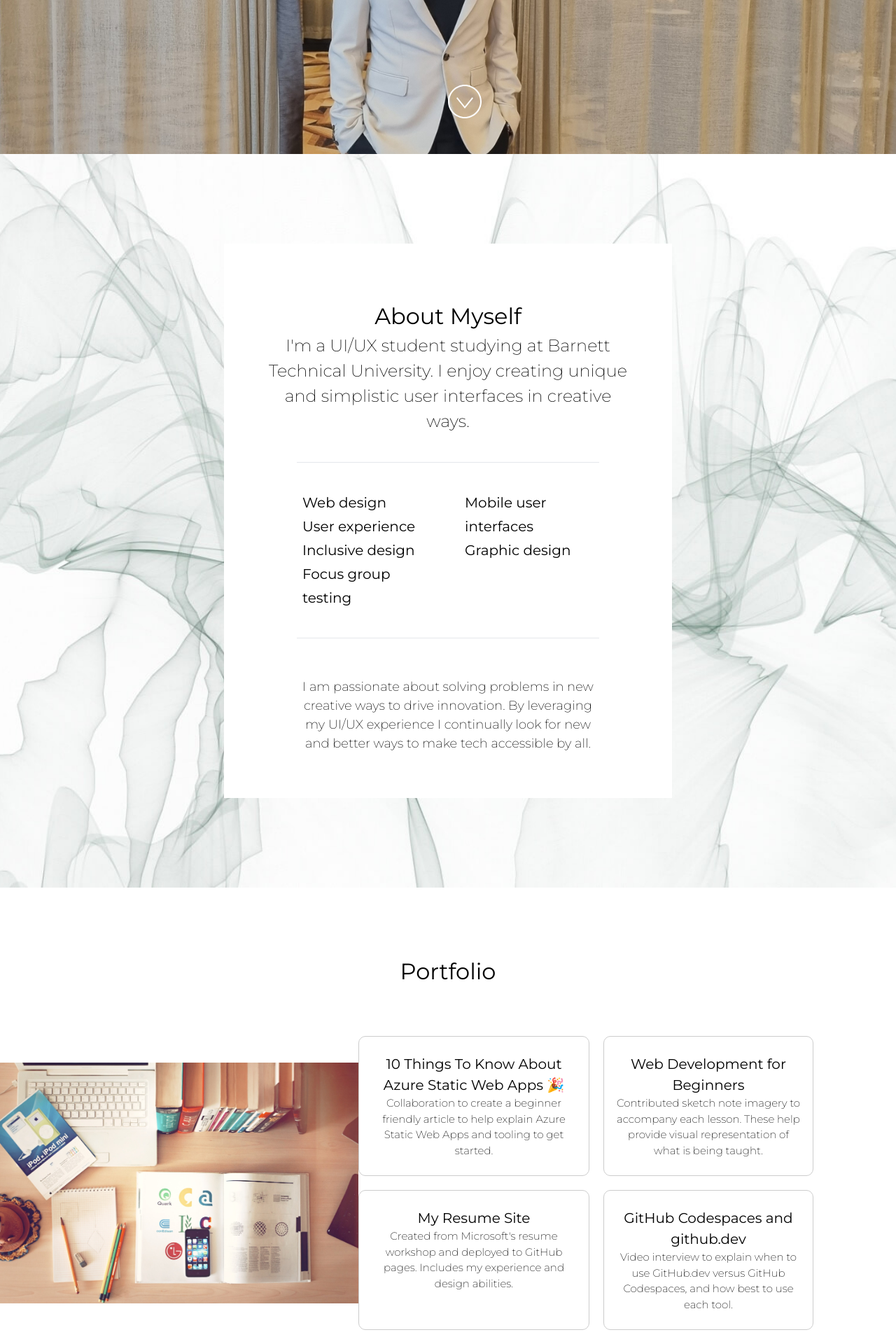
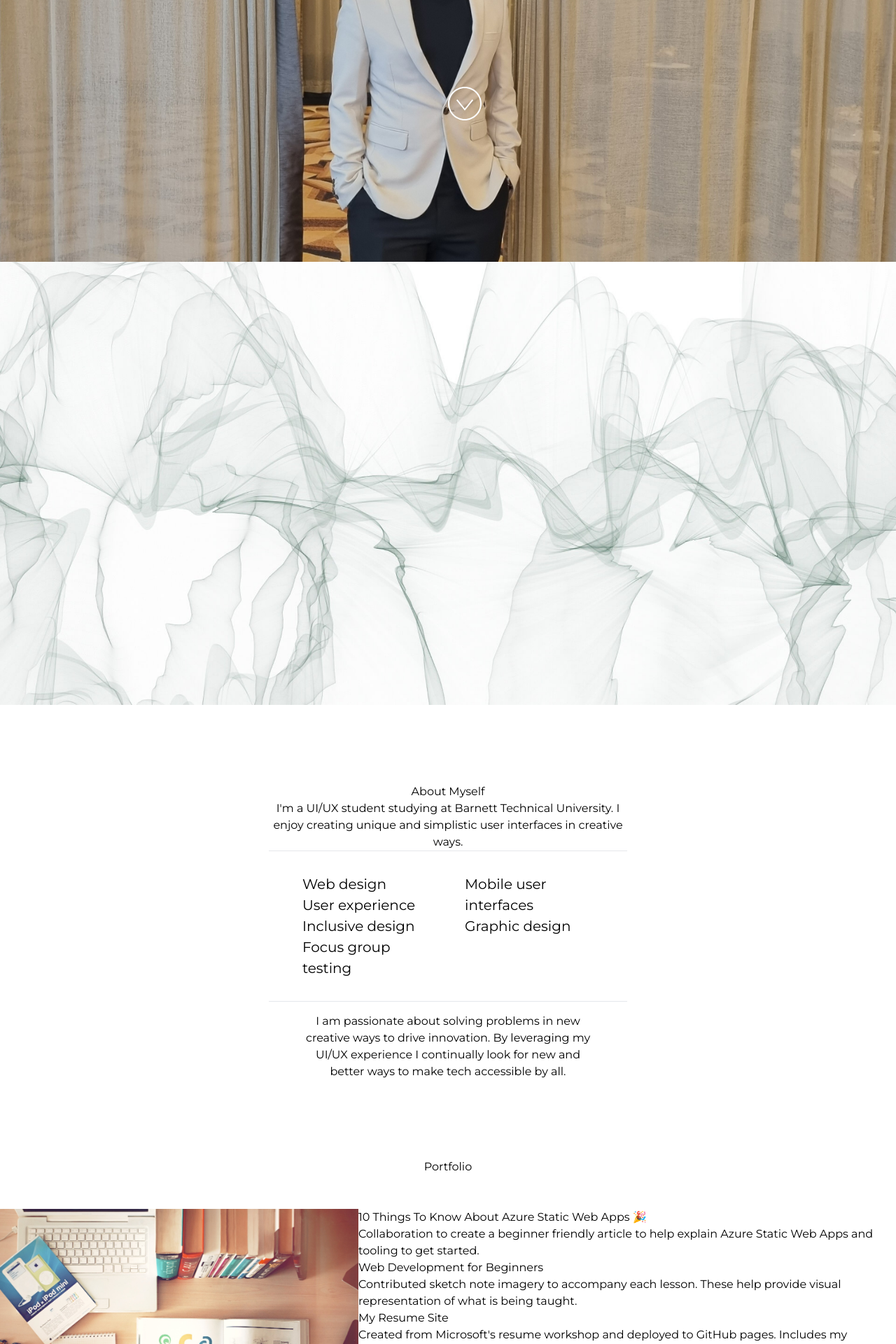
Before and after one commit to rayedbw/portfolio, a React (Vite) app: page / in a window 1280 px wide. Shown: the part 580-2500 px from the top of the page at 70% size. Built offline with nearby package versions, Linux system fonts and the light colour scheme.

Commit message:
Checkpoint from VS Code for coding agent session

```diff
--- a/src/index.css
+++ b/src/index.css
@@ -21,140 +21,4 @@ body {
   width: 100%;
 }
 
-div#main {
-  display: flex;
-  flex-direction: column;
-  width: 100vw;
-}
-
-section {
-  position: relative;
-  width: 100vw;
-}
-
-section.min-height {
-  min-height: 100vh;
-}
-
-section.padding {
-  padding: 5rem 0;
-}
-
-section img.background {
-  height: 100%;
-  left: 50%;
-  object-fit: cover;
-  pointer-events: none;
-  position: absolute;
-  top: 0;
-  transform: translate(-50%, 0);
-  width: 100vmax;
-  z-index: -1;
-}
-
-h1 {
-  font-family: "Cormorant Garamond", serif;
-  font-size: 5rem;
-  font-weight: 400;
-  line-height: 0.8;
-  margin: 0;
-}
-
-h2 {
-  font-size: 2rem;
-  font-weight: 400;
-  margin: 0;
-  padding-top: 1rem;
-}
-
-h3 {
-  font-weight: 400;
-  font-size: 1.25rem;
-  margin: 0;
-}
-
-p {
-  font-size: 18px;
-  line-height: 1.5;
-  margin-bottom: 0;
-  font-weight: 300;
-}
-
-p.large {
-  font-size: 24px;
-}
-
-p.small {
-  font-size: 15px;
-}
-
-hr {
-  margin: 2.5rem;
-}
-
-li {
-  line-height: 1.7;
-}
-
-li::marker {
-  color: #4e567e;
-}
-
-a {
-  color: black;
-  text-decoration: none;
-}
-
-a:hover {
-  color: #4e567e;
-}
-
-.container {
-  display: grid;
-  grid-gap: 20px;
-  grid-template-columns: 330px 300px;
-  margin: 20px auto;
-}
-
-.container .box {
-  border-radius: 10px;
-  border: 1px solid rgb(204, 204, 204);
-  display: flex;
-  flex-direction: column;
-  justify-content: flex-start;
-  padding: 24px 16px;
-  text-align: center;
-}
-
-img.socialIcon {
-  height: 30px;
-  width: 30px;
-  transition: transform 0.3s ease-in-out;
-}
-
-img.socialIcon:hover {
-  transform: scale(1.2) rotate(-15deg);
-}
-
-/* Add a slide in left animation */
-@keyframes slideInLeft {
-  from {
-    transform: translateX(-100%);
-    opacity: 0;
-  }
-  to {
-    transform: translateX(0);
-    opacity: 1;
-  }
-}
-
-/* Add a bounce animation */
-@keyframes bounce {
-  0%,
-  100% {
-    transform: translateY(0);
-  }
-  50% {
-    transform: translateY(-10px);
-  }
-}
+/* TailwindCSS classes will handle the rest of the styling */
```
